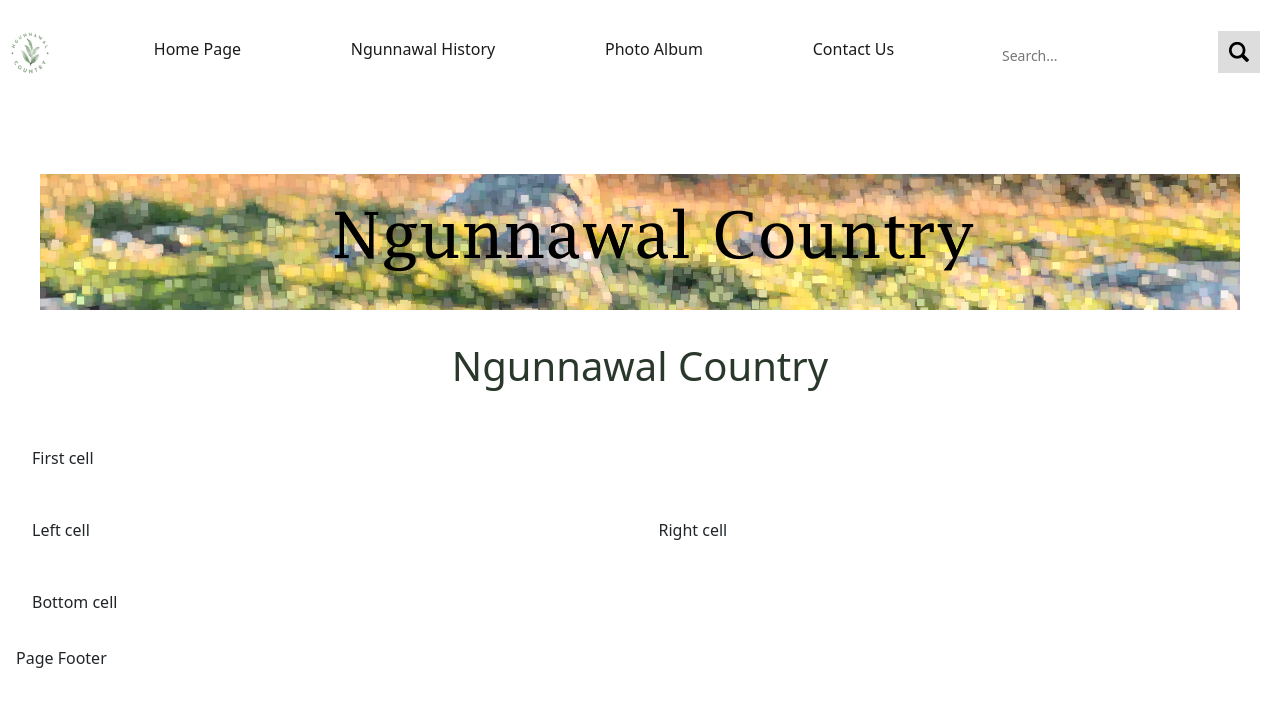
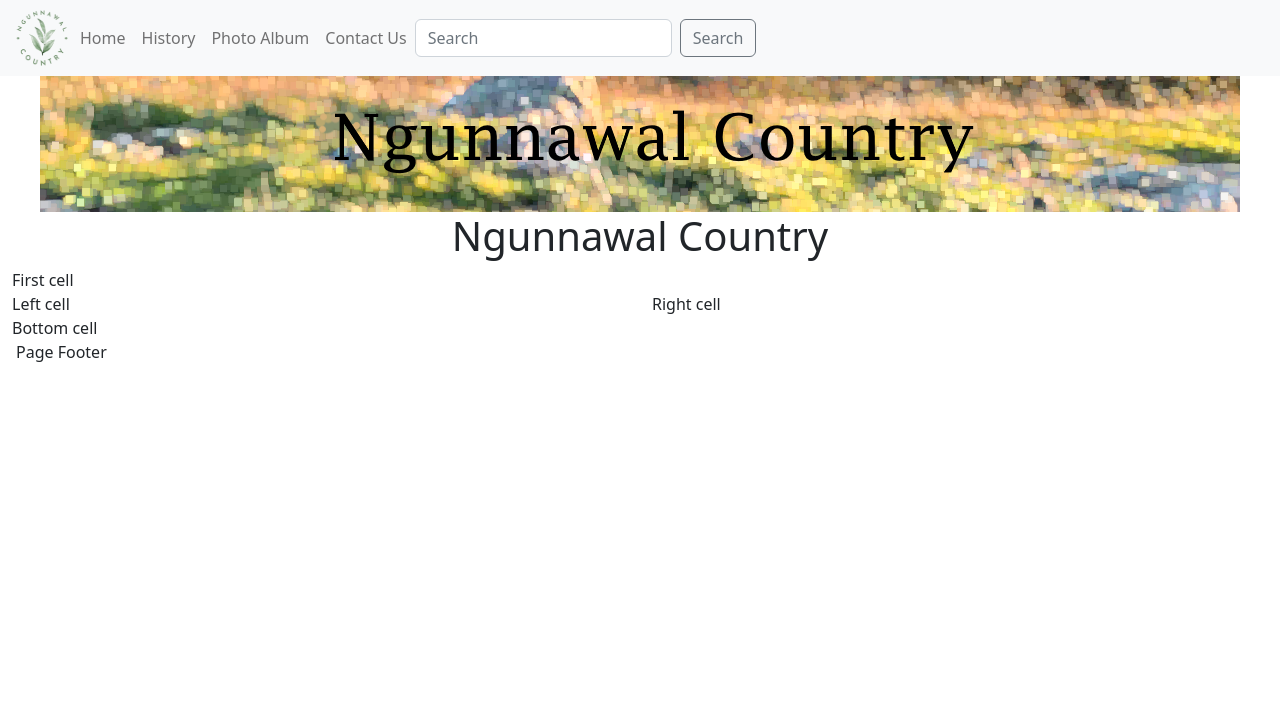
Before and after one commit to BryceVE/NgunnawalCountryFlask, a Flask app: page / in a window 1280 px wide. Shown: the top 707 px of the page. Run offline with Flask 2, Linux system fonts and the light colour scheme; some libraries are stand-ins or nearby versions.

Commit message:
configured page with bootstrap

```diff
--- a/static/ngunnawal.css
+++ b/static/ngunnawal.css
@@ -2,7 +2,7 @@
 * {
     margin: 0;
     padding: 0;
-    box-sizing:border-box;
+    box-sizing: border-box;
 }
 
 body {
@@ -12,7 +12,6 @@ body {
 /**** BANNER *****/
 
 .banner > img {
-    margin-top: 76px; /*76 is good*/
     display: block;
     margin-left: auto;
     margin-right: auto;
@@ -34,7 +33,7 @@ body {
 /*the div tags that are direct children of the grid-container*/
 .grid-container > div {
     background-color: rgba(255, 255, 255, 0.5);
-    padding:1em;
+    padding: 1em;
 }
 
 .centre-img {
@@ -60,6 +59,18 @@ body {
 .main-content {
     grid-row-start: 2;
     grid-row-end: 4;
+}
+
+.align-left {
+    text-align: left;
+}
+
+.align-centre {
+    text-align: center;
+}
+
+.align-right {
+    text-align: right;
 }
 
 /**** NAVBAR ****/
@@ -177,7 +188,7 @@ body {
 
 /* On hover, add a black background color with a little bit see-through */
 .prev:hover, .next:hover {
-    background-color: rgba(0,0,0,0.8);
+    background-color: rgba(0, 0, 0, 0.8);
 }
 
 /* Number text (1/3 etc) */
@@ -213,6 +224,10 @@ body {
 
 /* Fade to opaque */
 @keyframes fade {
-    from {opacity: .4}
-    to {opacity: 1}
+    from {
+        opacity: .4
+    }
+    to {
+        opacity: 1
+    }
 }
--- a/templates/template.html
+++ b/templates/template.html
@@ -5,27 +5,44 @@
     <title>{{ title }}</title>
     <link rel="stylesheet" href="/static/ngunnawal.css">
     <link rel="stylesheet" href="/static/css/bootstrap.css">
-    <script src="/static/js/bootstrap.bundle.js"> </script>
+    <script src="/static/js/bootstrap.bundle.js"></script>
     {% block pageStyle %}
     {% endblock %}
 </head>
 <body>
 
 <!-- Nav bar -->
-<div class="navbar">
+<nav class="navbar navbar-expand-lg bg-light">
+    <div class="container-fluid">
+        <a>
             <img src="/static/images/logo.png" alt="logo" width="60" height="60">
-    <a href="index.html">Home Page</a>
-    <a href="history.html">Ngunnawal History</a>
-    <a href="photo.html">Photo Album</a>
-    <a href="contact.html">Contact Us</a>
-    <!-- Search Box -->
-    <div class="search-container">
-        <form action="index.html">
-            <button type="submit"><img src="/static/images/search.png" width="20" height="20"></button>
-            <input type="text" placeholder="Search...">
+        </a>
+        <button class="navbar-toggler" type="button" data-bs-toggle="collapse" data-bs-target="#navbarNav"
+                aria-controls="navbarNav" aria-expanded="false" aria-label="Toggle navigation">
+            <span class="navbar-toggler-icon"></span>
+        </button>
+        <div class="collapse navbar-collapse" id="navbarNav">
+            <ul class="navbar-nav">
+                <li class="nav-item">
+                    <a class="nav-link" href="/">Home</a>
+                </li>
+                <li class="nav-item">
+                    <a class="nav-link" href="history.html">History</a>
+                </li>
+                <li class="nav-item">
+                    <a class="nav-link" href="photo.html">Photo Album</a>
+                </li>
+                <li class="nav-item">
+                    <a class="nav-link" href="contact.html">Contact Us</a>
+                </li>
+            </ul>
+            <form class="d-flex" role="search">
+                <input class="form-control me-2" type="search" placeholder="Search" aria-label="Search">
+                <button class="btn btn-outline-secondary" type="submit">Search</button>
             </form>
         </div>
     </div>
+</nav>
 
 <!-- Banner -->
 <div class="banner">
@@ -33,21 +50,29 @@
 </div>
 
 <!-- Page Content -->
-<div class="grid-container">
-    <div class="full-width">
+<div class="container-fluid">
+    <div class="row">
+        <div class="col-12 align-centre">
             <h1>{{ title }}</h1>
         </div>
-    <div class="full-width"> <!--cell 1-->
+    </div>
+    <div class="row">
+        <div class="col-12">
             {% block cellContent1 %} {% endblock %}
         </div>
-    <div> <!--cell 2-->
+    </div>
+    <div class="row">
+        <div class="col-6">
             {% block cellContent2 %} {% endblock %}
         </div>
-    <div> <!--cell 3-->
+        <div class="col-6">
             {% block cellContent3 %} {% endblock %}
         </div>
-    <div class="full-width">
+    </div>
+    <div class="row">
+        <div class="col-12">
             {% block cellContent4 %} {% endblock %}
+        </div>
     </div>
 </div>
 
```
Lines whose indentation alone changed are shown as unchanged.
